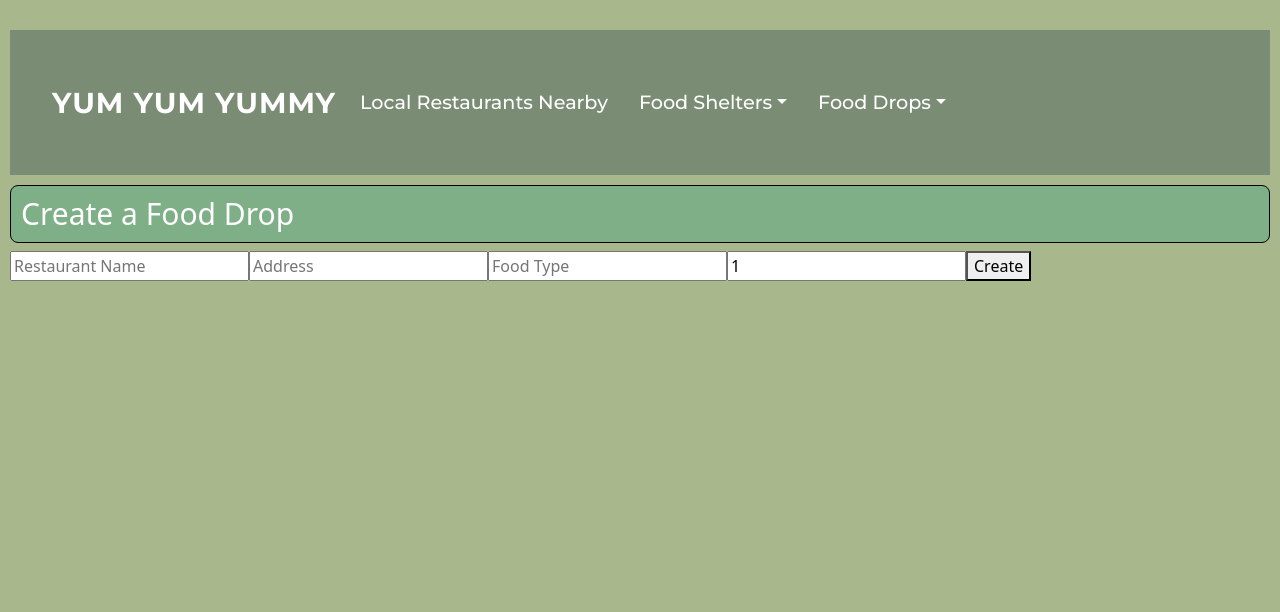
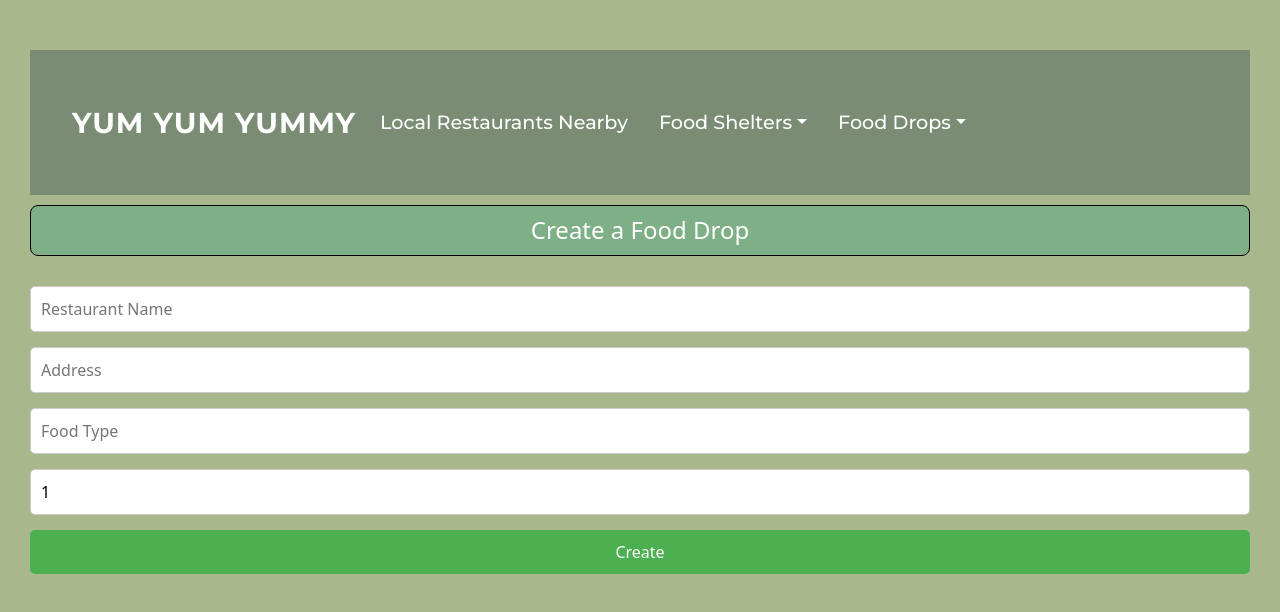
Before and after one commit to Gitphin/minnehack-2025, a React (Vite) app in the folder food-app/: page /create-food-drops in a window 1280 px wide. Shown: the top 612 px of the page. Built offline with nearby package versions, Linux system fonts and the light colour scheme.

Commit message:
final changes before coffman

```diff
--- a/food-app/src/pages/CreateFoodDrop.tsx
+++ b/food-app/src/pages/CreateFoodDrop.tsx
@@ -2,8 +2,9 @@ import React, { useState } from "react";
 import TopNav from "../components/TopNav";
 import axios from "axios";
 import "react-datepicker/dist/react-datepicker.css";
+import "./createpage.css"; // Import CSS
 
-const CreatePage: React.FC = () => {
+const CreateFoodDrop: React.FC = () => {
   const [name, setName] = useState("");
   const [address, setAddress] = useState("");
   const [foodType, setFoodType] = useState("");
@@ -28,16 +29,33 @@ const CreatePage: React.FC = () => {
   };
 
   return (
-    <div>
+    <div className="create-page-container">
       <TopNav />
       <h2>Create a Food Drop</h2>
-      <input placeholder="Restaurant Name" value={name} onChange={(e) => setName(e.target.value)} />
-      <input placeholder="Address" value={address} onChange={(e) => setAddress(e.target.value)} />
-      <input placeholder="Food Type" value={foodType} onChange={(e) => setFoodType(e.target.value)} />
-      <input type="number" placeholder="Max Claims" value={maxClaims} onChange={(e) => setMaxClaims(Number(e.target.value))} />
+      <input
+        placeholder="Restaurant Name"
+        value={name}
+        onChange={(e) => setName(e.target.value)}
+      />
+      <input
+        placeholder="Address"
+        value={address}
+        onChange={(e) => setAddress(e.target.value)}
+      />
+      <input
+        placeholder="Food Type"
+        value={foodType}
+        onChange={(e) => setFoodType(e.target.value)}
+      />
+      <input
+        type="number"
+        placeholder="Max Claims"
+        value={maxClaims}
+        onChange={(e) => setMaxClaims(Number(e.target.value))}
+      />
       <button onClick={handleCreate}>Create</button>
     </div>
   );
 };
 
-export default CreatePage;
+export default CreateFoodDrop;
--- /dev/null
+++ b/food-app/src/pages/createpage.css
@@ -0,0 +1,56 @@
+/* createpage.css */
+
+.create-page-container {
+    margin: 0 auto;
+    padding: 20px;
+  }
+
+  .create-page-container h2 {
+    text-align: center;
+    margin-bottom: 30px;
+    font-size: 1.5rem;
+  }
+
+  .create-page-container input {
+    width: 100%;
+    padding: 10px;
+    margin-bottom: 15px;
+    border: 1px solid #ccc;
+    border-radius: 5px;
+    font-size: 1rem;
+  }
+
+  .create-page-container input:focus {
+    border-color: #4CAF50;
+    outline: none;
+  }
+
+  .create-page-container button {
+    width: 100%;
+    padding: 10px;
+    background-color: #4CAF50;
+    color: white;
+    border: none;
+    border-radius: 5px;
+    font-size: 1rem;
+    cursor: pointer;
+  }
+
+  .create-page-container button:hover {
+    background-color: #45a049;
+  }
+
+  .create-page-container input[type="number"] {
+    -moz-appearance: textfield;
+    -webkit-appearance: none;
+  }
+
+  .create-page-container input[type="number"]::-webkit-outer-spin-button,
+  .create-page-container input[type="number"]::-webkit-inner-spin-button {
+    -webkit-appearance: none;
+    margin: 0;
+  }
+
+  .create-page-container .alert {
+    margin-top: 20px;
+  }
```
